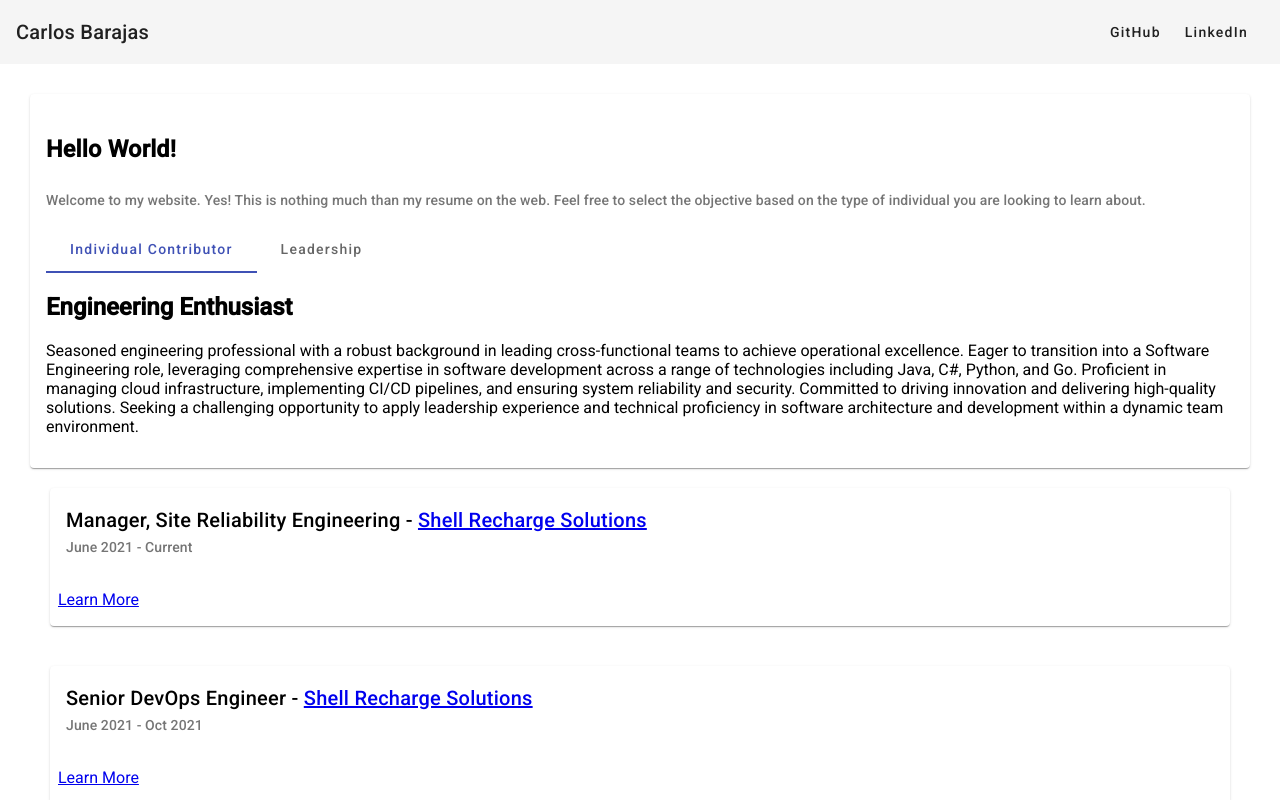
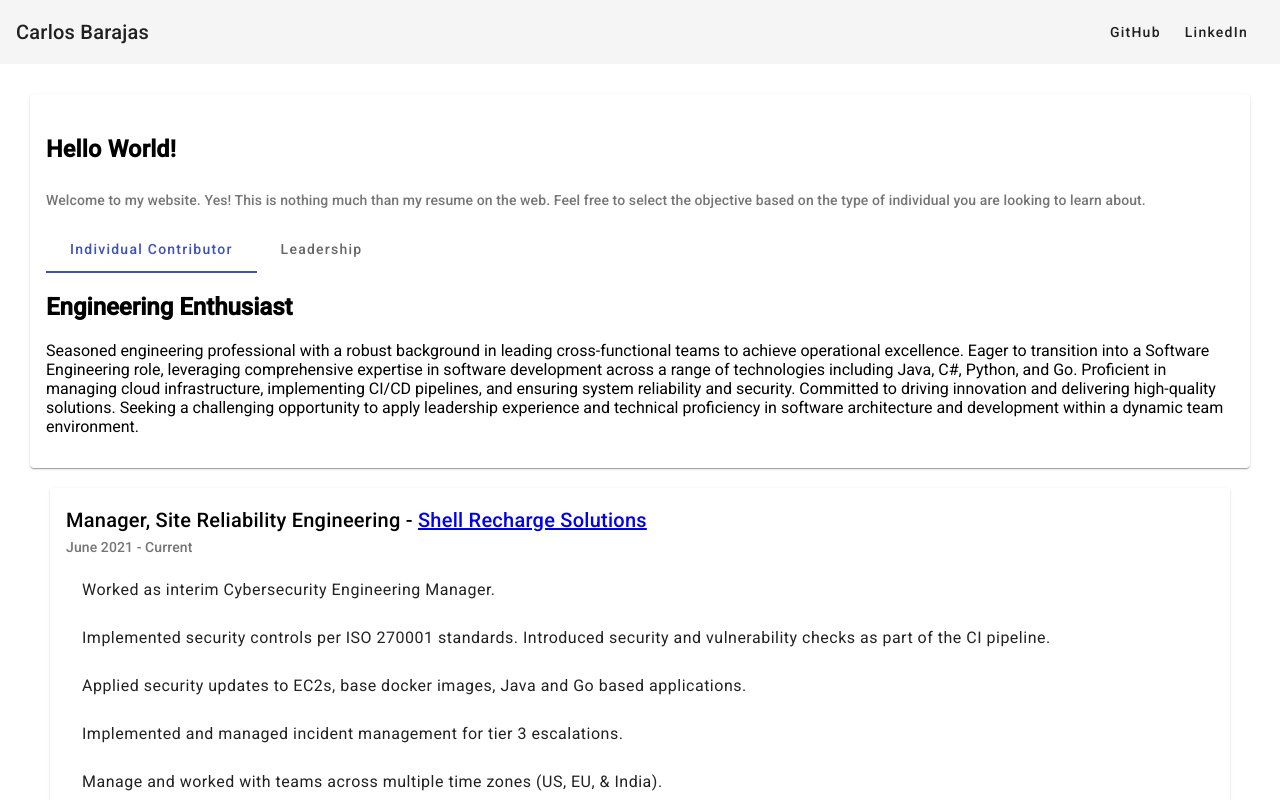
Before and after one commit to solthoth/ProfileSite, an Angular app in the folder solthoth/: page / in a window 1280 px wide. Shown: the top 800 px of the page. Built offline with nearby package versions, Linux system fonts and the light colour scheme.

Commit message:
Show job achievements to job history

```diff
--- a/solthoth/src/app/job/job.component.html
+++ b/solthoth/src/app/job/job.component.html
@@ -6,16 +6,15 @@
         </mat-card-header>
         <mat-card-content>
             <mat-list>
-            @for (detail of job.details; track detail) {
+            @for (achivement of job.achivements; track achivement) {
                 <mat-list-item>
-                    <mat-icon matListItemIcon>note</mat-icon>
-                    <div matListItemTitle>{{detail}}</div>
+                    <div>{{achivement}}</div>
                 </mat-list-item>
             }
             </mat-list>
         </mat-card-content>
-        <mat-card-actions>
+        <!-- <mat-card-actions>
             <a [routerLink]="['/details', job.id]">Learn More</a>
-        </mat-card-actions>
+        </mat-card-actions> -->
     </mat-card>
 </section>
--- a/solthoth/src/app/job/job.component.ts
+++ b/solthoth/src/app/job/job.component.ts
@@ -1,4 +1,5 @@
 import { Component, Input } from '@angular/core';
+import { CommonModule } from '@angular/common';
 import { MatCardModule } from '@angular/material/card';
 import { MatListModule } from '@angular/material/list';
 import { Job } from '../job';
@@ -7,7 +8,7 @@ import { RouterModule } from '@angular/router';
 @Component({
   selector: 'app-job',
   standalone: true,
-  imports: [MatCardModule, RouterModule, MatListModule],
+  imports: [MatCardModule, RouterModule, MatListModule, CommonModule],
   templateUrl: './job.component.html',
   styleUrl: './job.component.css'
 })
```
